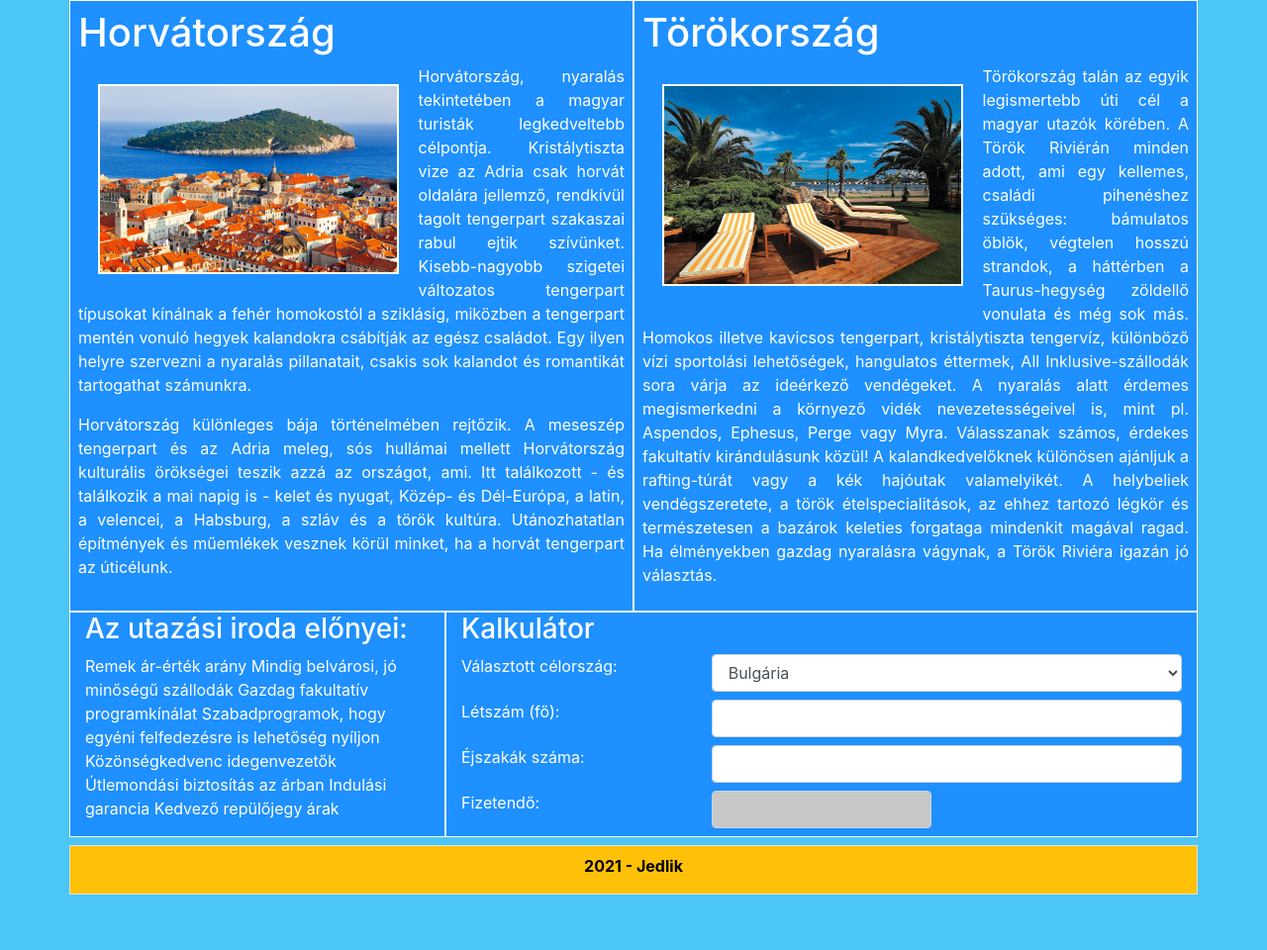
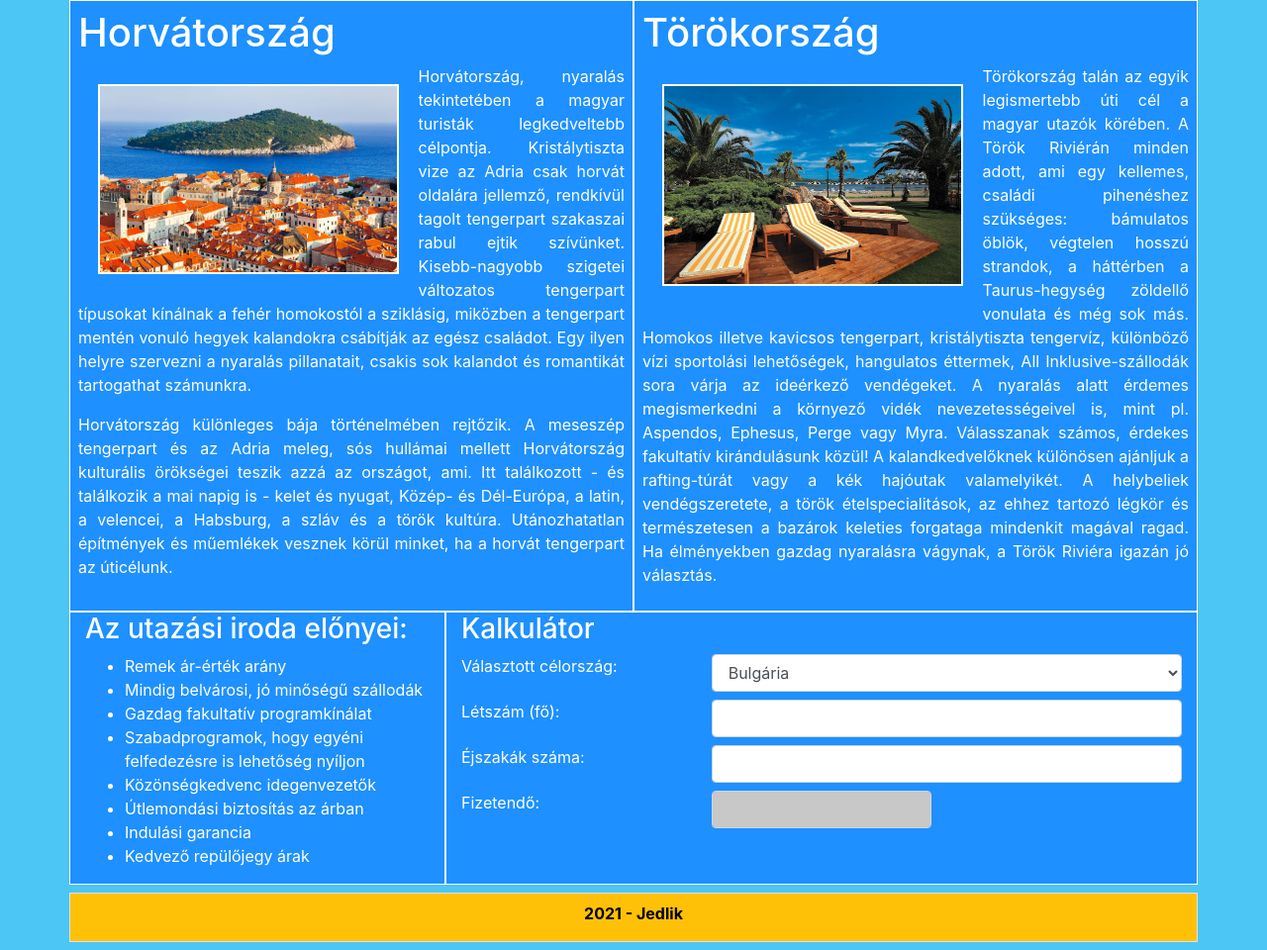
Before and after one commit to dajkadzseni/web, a plain HTML site: page web/index.html in a window 1280 px wide. Shown: the part 811-1771 px from the top of the page at 99% size. Before the commit the page ends 1723 px from the top, so only its background shows below. Drawn offline with Linux system fonts and the light colour scheme.

Commit message:
7. Az utazási iroda előnyeit tartalmazó keretben alakítsa ki a felsorolást!

```diff
--- a/web/index.html
+++ b/web/index.html
@@ -73,14 +73,16 @@
 
                 <h3>Az utazási iroda előnyei:</h3>
 
-                Remek ár-érték arány
-                Mindig belvárosi, jó minőségű szállodák
-                Gazdag fakultatív programkínálat
-                Szabadprogramok, hogy egyéni felfedezésre is lehetőség nyíljon
-                Közönségkedvenc idegenvezetők
-                Útlemondási biztosítás az árban
-                Indulási garancia
-                Kedvező repülőjegy árak
+                <ul>
+                <li>Remek ár-érték arány</li>
+                <li>Mindig belvárosi, jó minőségű szállodák</li>
+                <li>Gazdag fakultatív programkínálat</li>
+                <li>Szabadprogramok, hogy egyéni felfedezésre is lehetőség nyíljon</li>
+                <li>Közönségkedvenc idegenvezetők</li>
+                <li>Útlemondási biztosítás az árban</li>
+                <li>Indulási garancia</li>
+                <li>Kedvező repülőjegy árak</li>
+                </ul>
 
             </div>
 
```
